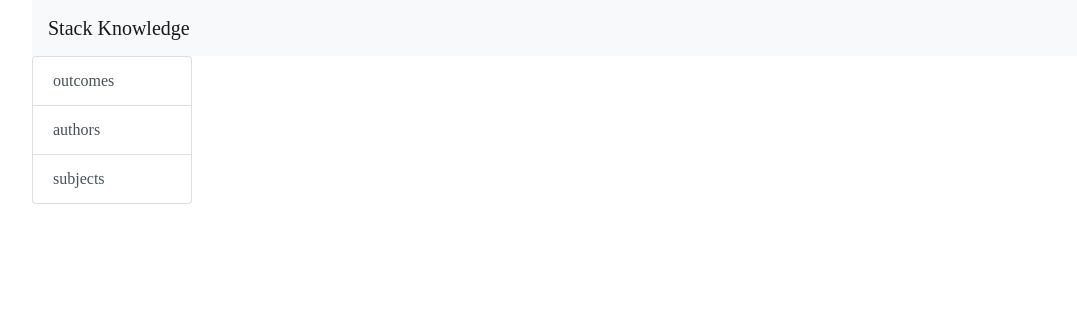
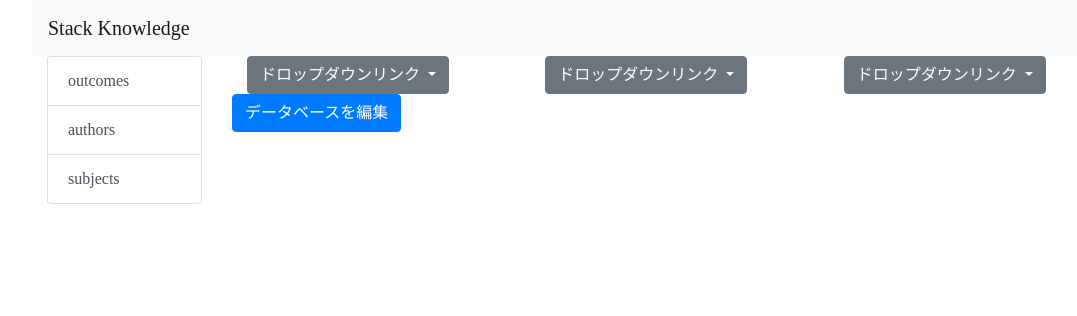
Before and after one commit to socuteSerizawa/portforio_202001, a Flask app: page /display/subjects in a window 1280 px wide. Shown: the top 316 px of the page, without its empty margins (53-1130 px from the left). Run offline with Flask 2, Linux system fonts and the light colour scheme; some libraries are stand-ins or nearby versions; some web fonts are replaced.

Commit message:
Add dropbox and Change Directory-html structure

```diff
--- a/stack_knowledge/templates/display/layout.html
+++ /dev/null
@@ -1 +0,0 @@
-{% extends "layout.html" %}
--- /dev/null
+++ b/stack_knowledge/templates/display/settings/layout.html
@@ -0,0 +1,10 @@
+{% extends "layout.html" %}
+
+{% block menu %}
+
+{% endblock %}
+
+
+{% block body %}
+
+{% endblock %}
--- /dev/null
+++ b/stack_knowledge/templates/display/settings/temp_commons.html
@@ -0,0 +1,25 @@
+{% extends "display/settings/layout.html" %}
+
+{% block menu %}
+	{% include "parts/menu.html" %}
+{% endblock %}
+
+
+{% block body %}
+
+  <div class="container dropbox">
+	<div class="row">
+		{% for i in range(3) %}
+			<div class="col">
+				{% include "parts/dropbox.html" %}
+		 	</div>
+	 	{% endfor %}
+	</div>
+  </div>
+  {% block contents %}{% endblock %}
+
+  <form action="{{ url_for('entry.new_entry')}}" method="GET">
+	<button type="submit" class="btn btn-primary">データベースを編集</button>
+</form>
+
+{% endblock %}
--- a/stack_knowledge/templates/display/subjects.html
+++ b/stack_knowledge/templates/display/subjects.html
@@ -1,10 +1,6 @@
-{% extends "display/layout.html" %}
-
-{% block menu %}
-{% include "display/menu.html" %}
-{% endblock %}
-
-{% block body %}
+{% extends "display/settings/temp_commons.html" %}
 
 
+{% block contents %}
+
 {% endblock %}
--- a/stack_knowledge/templates/entry/outcomes.html
+++ b/stack_knowledge/templates/entry/outcomes.html
@@ -1,4 +1,4 @@
-{% extends "display/layout.html" %}
+{% extends "layout.html" %}
 
 {% block body %}
 <form action="{{ url_for('entry.entry_outcomes')}}" method=post class=entry_outcomes>
--- a/stack_knowledge/templates/layout.html
+++ b/stack_knowledge/templates/layout.html
@@ -13,7 +13,7 @@
 		<a class="navbar-brand" href="{{ url_for('entry.show_stacks') }}">Stack Knowledge</a>
 	</nav>
 
-	<div class="container-contents">
+	<div class="container contents">
 		<div class="row">
 			<div class="col-2">
 				<div class="menu">
--- /dev/null
+++ b/stack_knowledge/templates/parts/dropbox.html
@@ -0,0 +1,16 @@
+{% block dropbox %}
+
+<div class="dropdown">
+	<!-- 切替ボタンの設定 -->
+	<a class="btn btn-secondary dropdown-toggle" href="#" role="button" id="dropdownMenuLink" data-toggle="dropdown" aria-haspopup="true" aria-expanded="false">
+	ドロップダウンリンク
+	</a>
+	<!-- ドロップメニューの設定 -->
+	<div class="dropdown-menu" aria-labelledby="dropdownMenuLink">
+		<a class="dropdown-item" href="#">メニュー1</a>
+		<a class="dropdown-item" href="#">メニュー2</a>
+		<a class="dropdown-item" href="#">メニュー3</a>
+	</div><!-- /.dropdown-menu -->
+</div>
+
+{% endblock %}
--- a/stack_knowledge/templates/display/menu.html
+++ b/stack_knowledge/templates/parts/menu.html
@@ -1,7 +1,9 @@
 {% block menu %}
+
 <div class="list-group" style="max-width: 400px;">
 	<a href="{{ url_for('entry.display_outcomes')}}" class="list-group-item list-group-item-action ">outcomes</a>
 	<a href="{{ url_for('entry.display_authors' )}}" class="list-group-item list-group-item-action">authors</a>
 	<a href="{{ url_for('entry.display_subjects')}}" class="list-group-item list-group-item-action">subjects</a>
 </div>
+
 {% endblock %}
--- a/stack_knowledge/views/entries.py
+++ b/stack_knowledge/views/entries.py
@@ -8,7 +8,7 @@ entry = Blueprint('entry', __name__)
 @entry.route('/')
 def show_stacks():
 	hoge_entry_datas = Entry.query.order_by(Entry.id.desc()).all()
-	return render_template('display/index.html', hoge_entry_datas = hoge_entry_datas)
+	return render_template('index.html', hoge_entry_datas = hoge_entry_datas)
 
 @entry.route('/entry/outcomes', methods = ['GET'])
 def new_entry():
@@ -38,4 +38,4 @@ def entry_outcomes():
 	db.session.close()
 
 	hoge_entry_datas = Entry.query.order_by(Entry.id.desc()).all()
-	return render_template('display/index.html', hoge_entry_datas = hoge_entry_datas)
+	return render_template('index.html', hoge_entry_datas = hoge_entry_datas)
```
Also changed, not shown: stack_knowledge/templates/display/authors.html (+3 -7 lines), stack_knowledge/templates/display/outcomes.html (+3 -7 lines), stack_knowledge/templates/index.html (renamed from stack_knowledge/templates/display/index.html, +2 -11 lines).
